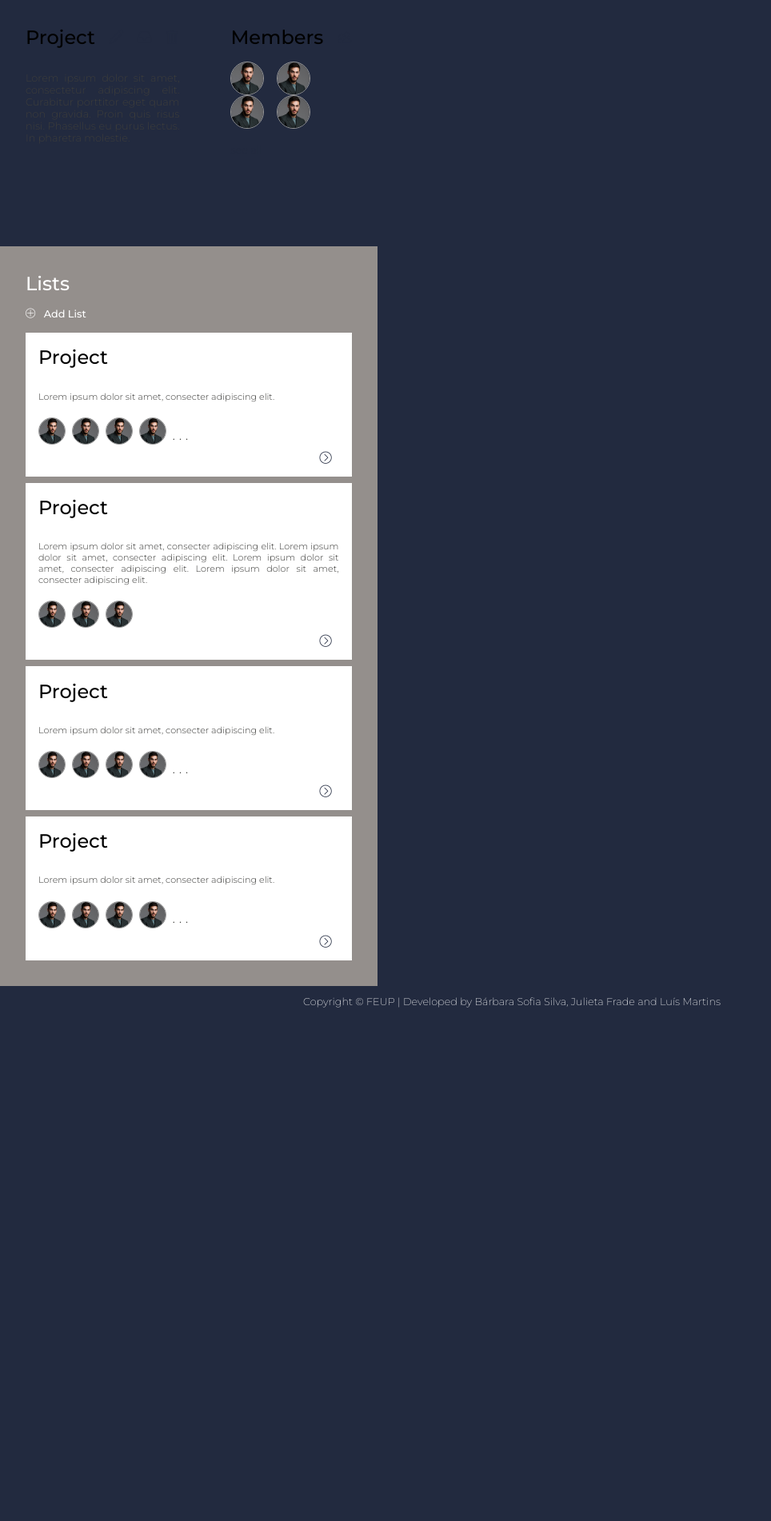
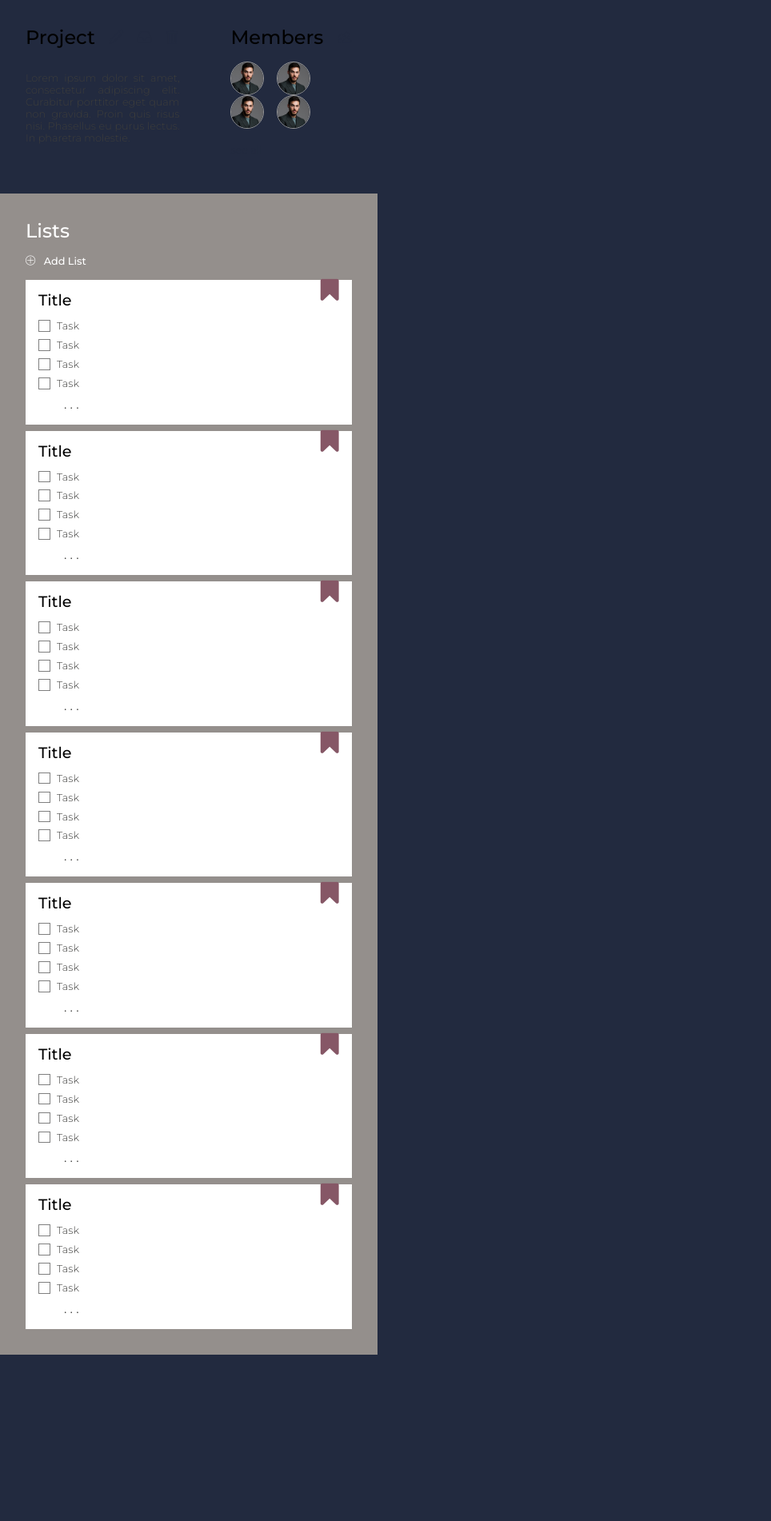
Before and after one commit to julietafrade97/feup-ltw, a PHP site: template project/templates/projects/single_project.php in a window 1280 px wide. Shown: the part 61-1963 px from the top of the page at 80% size, without its empty margins (0-964 px from the left). Before the commit the page ends 1321 px from the top, so only its background shows below. Run offline with PHP 8.4, Linux system fonts and the light colour scheme; the template is opened without the code that fills it, so the values that code supplies are empty.

Commit message:
project page done :+1:
also minor fix in smth

```diff
--- a/project/css/style.css
+++ b/project/css/style.css
@@ -501,20 +501,20 @@ main {
   padding: 0 1em 1em 1em;
 }
 
-#hover_box{
-  display:none;
+#hover_box {
+  display: none;
   background-color: white;
   width: 100%;
-  transition: background-color .5s;
+  transition: background-color 0.5s;
 }
 
 #list_box #more #etc:hover + #hover_box {
-  display:block;
+  display: block;
   background-color: #576886;
   opacity: 50%;
 }
 
-#list_box #list_box_header{
+#list_box #list_box_header {
   display: flex;
   justify-content: space-between;
   align-items: center;
@@ -523,19 +523,20 @@ main {
 
 #list_box h1 {
   color: black;
-  font-size: 1.6em;
-  font-weight: 600;
+  font-size: 1.2em;
+  font-weight: 500;
 }
 
 #list_box i {
   margin-top: -0.1em;
-  font-size: 2.5em;
+  font-size: 2em;
   color: #865766;
   align-self: flex-start;
 }
 
-input[type="checkbox"] { display: none; }
-
+input[type="checkbox"] {
+  display: none;
+}
 
 input[type="checkbox"] + label {
   display: block;
@@ -543,6 +544,9 @@ input[type="checkbox"] + label {
   padding-left: 1.8em;
   padding-bottom: 0.7em;
   cursor: pointer;
+  color: #3d3d3b;
+  font-size: 0.8em;
+  font-weight: 300;
   -webkit-user-select: none;
   -moz-user-select: none;
   -ms-user-select: none;
@@ -597,7 +601,7 @@ input[type="checkbox"]:checked + label {
   vertical-align: text-top;
 }
 
-#list_box #more #etc{
+#list_box #more #etc {
   font-weight: 400;
   text-align: justify;
   padding-left: 2em;
--- a/project/templates/lists/add_list.php
+++ b/project/templates/lists/add_list.php
@@ -1,6 +1,7 @@
 <div id="addList">
 	<form onsubmit="" action="" method="post">
-		<input type="text" placeholder="write list name" id="listName"><br>
+		<input type="text" placeholder="write list name" id="listName">
+		<br>
 		<input type="submit" id="submitList" value="Add List">
 	</form>
 	<p></p>
--- a/project/templates/projects/single_project.php
+++ b/project/templates/projects/single_project.php
@@ -31,59 +31,169 @@
         <div id="carousel">
             <div id="grid_container">
 
-
-                    <div id="project_box">
-                        <h1>Project</h1>
-                        <p>Lorem ipsum dolor sit amet, consecter adipiscing elit.</p>
-                        <div id="tiny_members">
-                            <img class="member" src="assets/portrait.png">
-                            <img class="member" src="assets/portrait.png">
-                            <img class="member" src="assets/portrait.png">
-                            <img class="member" src="assets/portrait.png">
-                            <p>...</p>
+<!-- CHANGE -->
+                <div id="list_box">
+                    <div id="list_box_header">
+                        <h1> Title </h1>
+                        <i class="fa fa-bookmark" aria-hidden="true"></i>
                     </div>
-                        <span class="lnr lnr-chevron-right-circle"></span>
+                    <div id="task_list">
+                        <input type="checkbox" id="box-1">
+                        <label for="box-1">Task</label>
+                        <input type="checkbox" id="box-2">
+                        <label for="box-2">Task</label>
+                        <input type="checkbox" id="box-3">
+                        <label for="box-3">Task</label>
+                        <input type="checkbox" id="box-4">
+                        <label for="box-4">Task</label>
+                    </div>
+                    <div id="more">
+                        <p id="etc">. . .</p>
+                        <div id="hover_box">
+                            <p> SEE MORE </p>
+                        </div>
+                    </div>
                 </div>
 
-                    <div id="project_box">
-                        <h1>Project</h1>
-                        <p>Lorem ipsum dolor sit amet, consecter adipiscing elit. Lorem ipsum dolor sit amet, consecter adipiscing elit. Lorem ipsum
-                            dolor sit amet, consecter adipiscing elit. Lorem ipsum dolor sit amet, consecter adipiscing elit.</p>
-                        <div id="tiny_members">
-                            <img class="member" src="assets/portrait.png">
-                            <img class="member" src="assets/portrait.png">
-                            <img class="member" src="assets/portrait.png">
+                <div id="list_box">
+                    <div id="list_box_header">
+                        <h1> Title </h1>
+                        <i class="fa fa-bookmark" aria-hidden="true"></i>
                     </div>
-                        <span class="lnr lnr-chevron-right-circle"></span>
+                    <div id="task_list">
+                        <input type="checkbox" id="box-1">
+                        <label for="box-1">Task</label>
+                        <input type="checkbox" id="box-2">
+                        <label for="box-2">Task</label>
+                        <input type="checkbox" id="box-3">
+                        <label for="box-3">Task</label>
+                        <input type="checkbox" id="box-4">
+                        <label for="box-4">Task</label>
+                    </div>
+                    <div id="more">
+                        <p id="etc">. . .</p>
+                        <div id="hover_box">
+                            <p> SEE MORE </p>
+                        </div>
+                    </div>
                 </div>
 
-                    <div id="project_box">
-                        <h1>Project</h1>
-                        <p>Lorem ipsum dolor sit amet, consecter adipiscing elit.</p>
-                        <div id="tiny_members">
-                            <img class="member" src="assets/portrait.png">
-                            <img class="member" src="assets/portrait.png">
-                            <img class="member" src="assets/portrait.png">
-                            <img class="member" src="assets/portrait.png">
-                            <p>...</p>
+                <div id="list_box">
+                    <div id="list_box_header">
+                        <h1> Title </h1>
+                        <i class="fa fa-bookmark" aria-hidden="true"></i>
                     </div>
-                        <span class="lnr lnr-chevron-right-circle"></span>
+                    <div id="task_list">
+                        <input type="checkbox" id="box-1">
+                        <label for="box-1">Task</label>
+                        <input type="checkbox" id="box-2">
+                        <label for="box-2">Task</label>
+                        <input type="checkbox" id="box-3">
+                        <label for="box-3">Task</label>
+                        <input type="checkbox" id="box-4">
+                        <label for="box-4">Task</label>
+                    </div>
+                    <div id="more">
+                        <p id="etc">. . .</p>
+                        <div id="hover_box">
+                            <p> SEE MORE </p>
+                        </div>
+                    </div>
                 </div>
 
-                    <div id="project_box">
-                        <h1>Project</h1>
-                        <p>Lorem ipsum dolor sit amet, consecter adipiscing elit.</p>
-                        <div id="tiny_members">
-                            <img class="member" src="assets/portrait.png">
-                            <img class="member" src="assets/portrait.png">
-                            <img class="member" src="assets/portrait.png">
-                            <img class="member" src="assets/portrait.png">
-                            <p>...</p>
+                <div id="list_box">
+                    <div id="list_box_header">
+                        <h1> Title </h1>
+                        <i class="fa fa-bookmark" aria-hidden="true"></i>
                     </div>
-                        <span class="lnr lnr-chevron-right-circle"></span>
+                    <div id="task_list">
+                        <input type="checkbox" id="box-1">
+                        <label for="box-1">Task</label>
+                        <input type="checkbox" id="box-2">
+                        <label for="box-2">Task</label>
+                        <input type="checkbox" id="box-3">
+                        <label for="box-3">Task</label>
+                        <input type="checkbox" id="box-4">
+                        <label for="box-4">Task</label>
+                    </div>
+                    <div id="more">
+                        <p id="etc">. . .</p>
+                        <div id="hover_box">
+                            <p> SEE MORE </p>
+                        </div>
+                    </div>
                 </div>
 
+                <div id="list_box">
+                    <div id="list_box_header">
+                        <h1> Title </h1>
+                        <i class="fa fa-bookmark" aria-hidden="true"></i>
+                    </div>
+                    <div id="task_list">
+                        <input type="checkbox" id="box-1">
+                        <label for="box-1">Task</label>
+                        <input type="checkbox" id="box-2">
+                        <label for="box-2">Task</label>
+                        <input type="checkbox" id="box-3">
+                        <label for="box-3">Task</label>
+                        <input type="checkbox" id="box-4">
+                        <label for="box-4">Task</label>
+                    </div>
+                    <div id="more">
+                        <p id="etc">. . .</p>
+                        <div id="hover_box">
+                            <p> SEE MORE </p>
+                        </div>
+                    </div>
+                </div>
 
+                <div id="list_box">
+                    <div id="list_box_header">
+                        <h1> Title </h1>
+                        <i class="fa fa-bookmark" aria-hidden="true"></i>
+                    </div>
+                    <div id="task_list">
+                        <input type="checkbox" id="box-1">
+                        <label for="box-1">Task</label>
+                        <input type="checkbox" id="box-2">
+                        <label for="box-2">Task</label>
+                        <input type="checkbox" id="box-3">
+                        <label for="box-3">Task</label>
+                        <input type="checkbox" id="box-4">
+                        <label for="box-4">Task</label>
+                    </div>
+                    <div id="more">
+                        <p id="etc">. . .</p>
+                        <div id="hover_box">
+                            <p> SEE MORE </p>
+                        </div>
+                    </div>
+                </div>
+
+                <div id="list_box">
+                    <div id="list_box_header">
+                        <h1> Title </h1>
+                        <i class="fa fa-bookmark" aria-hidden="true"></i>
+                    </div>
+                    <div id="task_list">
+                        <input type="checkbox" id="box-1">
+                        <label for="box-1">Task</label>
+                        <input type="checkbox" id="box-2">
+                        <label for="box-2">Task</label>
+                        <input type="checkbox" id="box-3">
+                        <label for="box-3">Task</label>
+                        <input type="checkbox" id="box-4">
+                        <label for="box-4">Task</label>
+                    </div>
+                    <div id="more">
+                        <p id="etc">. . .</p>
+                        <div id="hover_box">
+                            <p> SEE MORE </p>
+                        </div>
+                    </div>
+                </div>
+
+<!-- CHANGE -->
 
 
             </div>
```
Also changed, not shown: project/templates/lists/list_box.php (+49 -25 lines), project/js/soon.txt (deleted). Lines whose indentation alone changed are shown as unchanged.
